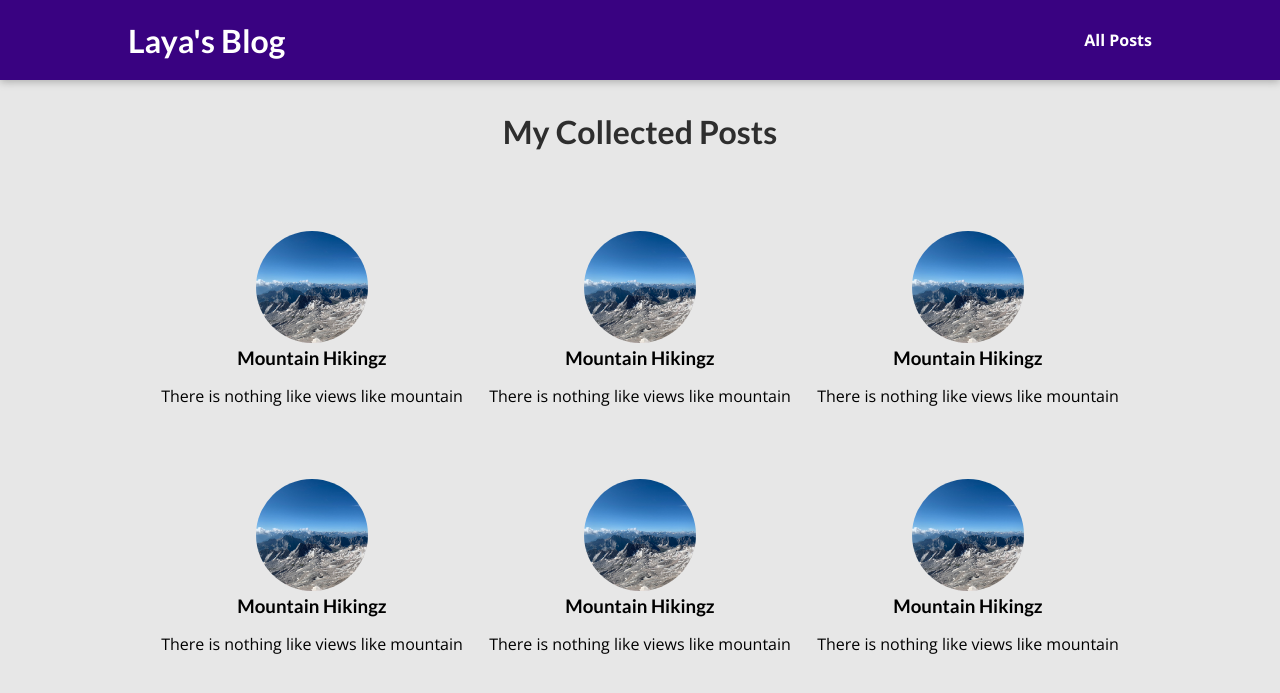
After one commit to layaaugustine/Blogging-Site, a Django app: template blog/templates/blog/all-post.html in a window 1280 px wide. The commit adds this page. Shown: the top 693 px of the page. Run offline with Django 4.2, Linux system fonts and the light colour scheme; the template is opened without the code that fills it, so the values that code supplies are empty.

Commit message:
create all posts,post page

```diff
--- /dev/null
+++ b/blog/static/blog/all-post.css
@@ -0,0 +1,43 @@
+body {
+    background-color: #e7e7e7;
+  }
+
+  #main-navigation {
+    background-color: #390281;
+    box-shadow: 0 2px 8px rgba(0, 0, 0, 0.25);
+  }
+
+  #all-posts {
+    margin: 7rem auto;
+    width: 90%;
+    max-width: 60rem;
+  }
+
+  #all-posts h2 {
+    text-align: center;
+    font-size: 2rem;
+    color: #2e2e2e;
+    margin: 3rem 0;
+  }
+
+  ul {
+    list-style: none;
+    margin: 0;
+    padding: 0;
+    display: grid;
+    grid-template-columns: repeat(auto-fill, minmax(17rem, 1fr));
+    gap: 1.5rem;
+  }
+
+  .post img {
+    width: 7rem;
+    height: 7rem;
+  }
+
+  /* .post a {
+    height: 20rem;
+    transform-origin: center;
+    box-shadow: 0 2px 8px rgba(0, 0, 0, 0.25);
+    border-radius: 12px;
+    background-color: white;
+  }   */
--- /dev/null
+++ b/blog/static/blog/post.css
@@ -0,0 +1,43 @@
+.post {
+    display: flex;
+    flex-direction: column;
+    align-items: center;
+    text-align: center;
+  }
+
+  .post a {
+    text-decoration: none;
+    color: black;
+    transition: all 0.2s ease;
+    padding: 1rem;
+  }
+
+  .post a:hover,
+  .post a:active {
+    transform: scale(1.1);
+    background-color: #390281;
+    color: white;
+  }
+
+  .post img {
+    width: 5rem;
+    height: 5rem;
+    object-fit: cover;
+    border-radius: 50%;
+  }
+
+  .post h3 {
+    margin: 0.25rem 0;
+  }
+
+  .post time {
+    color: #666666;
+    margin: 0.25rem;
+    font-style: italic;
+    font-size: 0.85rem;
+  }
+
+  .post:hover time,
+  .post:active time {
+    color: white;
+  }
--- /dev/null
+++ b/blog/templates/blog/all-post.html
@@ -0,0 +1,36 @@
+{% extends 'base.html' %}
+
+{% load static %}
+
+{% block title %}
+    All My Post
+{% endblock %}
+
+{% block css_files %}
+
+    <link rel="stylesheet" href="{% static 'blog/post.css' %}"/>
+
+    <link rel="stylesheet" href="{% static 'blog/all-post.css' %}"/>
+
+{% endblock %}
+
+{% block content %}
+
+    <section id="all-posts">
+        <h2>My Collected Posts</h2>
+
+        <ul>
+
+            {% include 'blog/includes/post.html' %}
+            {% include 'blog/includes/post.html' %}
+            {% include 'blog/includes/post.html' %}
+            {% include 'blog/includes/post.html' %}
+            {% include 'blog/includes/post.html' %}
+            {% include 'blog/includes/post.html' %}
+
+
+
+        </ul>
+    </section>
+
+{% endblock %}
--- /dev/null
+++ b/blog/templates/blog/includes/post.html
@@ -0,0 +1,18 @@
+{% load static %}
+
+<li>
+    <article class="post">
+        <a href="{% url 'post-detail-page' 'the-mountains' %}"></a>
+            <img src="{% static 'blog/images/mountains.jpg' %}" alt="Mountain Hiking" />
+            <div class="post__content">
+                <h3>Mountain Hikingz</h3>
+                <p>There is nothing like views like mountain </p>
+
+            </div>
+
+
+    </article>
+</li>
+
+
+<!-- this is common ,we need to include this in some -->
--- a/blog/urls.py
+++ b/blog/urls.py
@@ -4,5 +4,5 @@ from .import views
 urlpatterns = [
     path("",views.starting_page,name="starting-page"),
     path("posts",views.posts,name="posts-page"),
-    path("posts/<slug>",views.post_detail,name="post-detail-page")   #post/my_first_post
+    path("posts/<slug:slug>",views.post_detail,name="post-detail-page")   #post/my_first_post
 ]
--- a/blog/views.py
+++ b/blog/views.py
@@ -8,7 +8,6 @@ def starting_page(request):
 
 
 def posts(request):
-    pass
-
+    return render(request,'blog/all-post.html')
 def post_detail(request):
     pass
--- a/static/app.css
+++ b/static/app.css
@@ -1,18 +1,48 @@
 @import url('https://fonts.googleapis.com/css2?family=Lato:wght@400;700&family=Open+Sans:wght@400;700&display=swap');
 
 * {
-    box-sizing: border-box;
+  box-sizing: border-box;
 }
 
 html {
-    font-family: 'Open Sans', 'Lato', sans-serif;
+  font-family: 'Open Sans', 'Lato', sans-serif;
 }
 
 body {
-    margin: 0;
+  margin: 0;
 }
 
-h1, h2, h3 {
-    font-family: 'Lato', sans-serif;
-    font-weight: bold;
+h1,
+h2,
+h3 {
+  font-family: 'Lato', sans-serif;
+  font-weight: bold;
 }
+
+#main-navigation {
+  width: 100%;
+  height: 5rem;
+  display: flex;
+  justify-content: space-between;
+  align-items: center;
+  padding: 0 10%;
+  position: absolute;
+  top: 0;
+  left: 0;
+}
+
+#main-navigation a {
+  text-decoration: none;
+  color: white;
+  font-weight: bold;
+}
+
+#main-navigation a:hover,
+#main-navigation a:active {
+  color: #cf79f1;
+}
+
+#main-navigation h1 a:hover,
+#main-navigation h1 a:active {
+  color: white;
+}
--- a/templates/base.html
+++ b/templates/base.html
@@ -12,6 +12,17 @@
 </head>
 <body>
 
+
+    <header id="main-navigation">
+
+        <h1><a href="{% url 'starting-page' %}">Laya's Blog</a></h1>
+
+        <nav>
+            <a href="{% url 'posts-page' %}">All Posts</a>
+        </nav>
+
+    </header>
+
     {% block content %}
 
     {% endblock %}
```
Also changed, not shown: blog/static/blog/index.css (+1 -87 lines), blog/templates/blog/index.html (+5 -26 lines).
